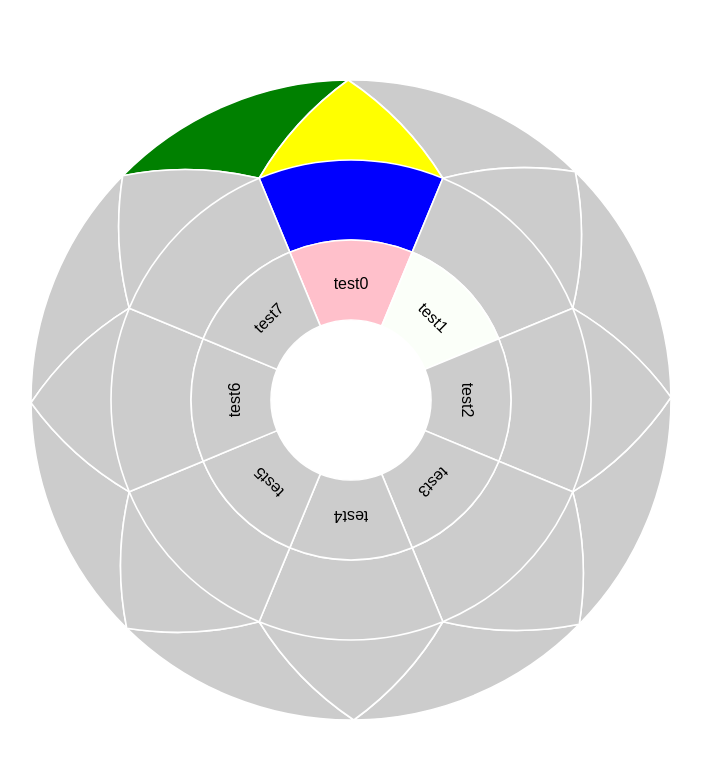
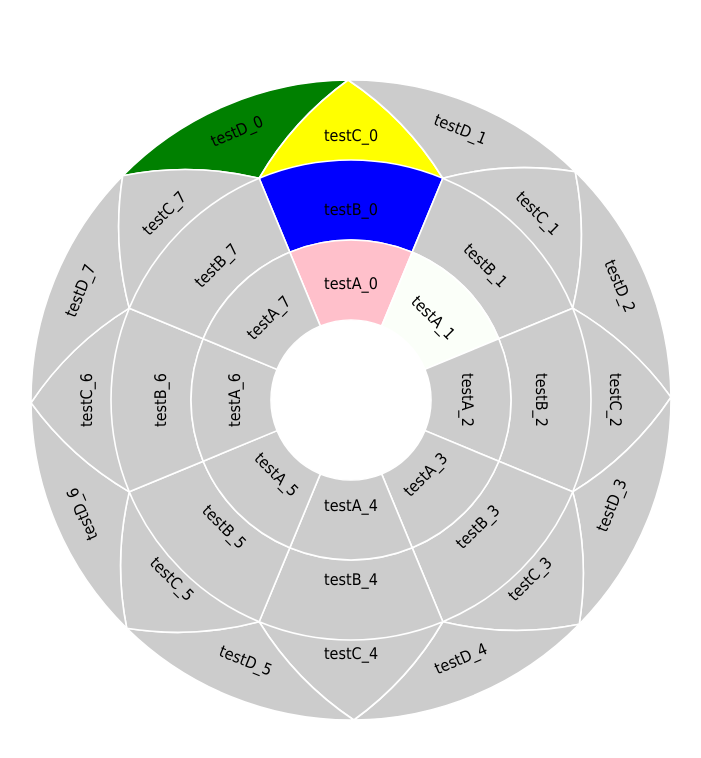
Before and after one commit to kwarpechowski/Components-for-psychological-research, a website: page plutchik/mobile.html in a window 1280 px wide. Shown: the whole page, without its empty margins (289-990 px from the left). Drawn offline with Linux system fonts and the light colour scheme.

Commit message:
prototype refactoring

```diff
--- a/plutchik/mobile.html
+++ b/plutchik/mobile.html
@@ -24,20 +24,26 @@
             fill: red;
         }
 
-        .four-0 {
+        svg text {
+            font-family: Tahoma;
+            font-size: 10px;
+            text-anchor:  middle;
+        }
+
+        .four0 {
             fill: green;
         }
-        .three-0 {
+        .three0 {
             fill: yellow;
         }
-        .two-0 {
+        .two0 {
             fill: blue;
         }
-        .one-0 {
+        .one0 {
             fill: pink;
         }
 
-        .one-1 {
+        .one1 {
             fill: #fbfff9;
         }
 
@@ -60,6 +66,43 @@
         var positionsThree = [];
         var positionsFour = [];
         var positionsPart = [];
+        var positionsPartTwo = [];
+        var positionsPartThree = [];
+        var positionsPartFour = [];
+        var positionsPartFourP = [];
+
+
+        var createPath = function(opt) {
+            var id = opt.id + opt.i;
+            var a = document.createElementNS("http://www.w3.org/2000/svg", "a");
+            a.setAttribute("href", "javascript:;");
+            var el = document.createElementNS("http://www.w3.org/2000/svg", "path");
+            el.setAttribute("d", opt.path);
+            el.setAttribute("class", id);
+            a.appendChild(el);
+            svg.appendChild(a);
+
+
+            var txt = document.createElementNS("http://www.w3.org/2000/svg", "text");
+            var textPath = document.createElementNS("http://www.w3.org/2000/svg", "textPath");
+            textPath.setAttributeNS("http://www.w3.org/1999/xlink", "xlink:href","#" +id);
+            textPath.setAttribute("startOffset", "50%");
+            var textNode = document.createTextNode(opt.text);
+            textPath.appendChild(textNode);
+            txt.appendChild(textPath);
+            a.appendChild(txt);
+
+            var p = document.createElementNS("http://www.w3.org/2000/svg", "path");
+            p.setAttribute("id", id);
+
+            if(i < 3 || i > 5) {
+                p.setAttribute("d", opt.textPath);
+            } else {
+                p.setAttribute("d", opt.textReversPath);
+            }
+
+            defs.appendChild(p);
+        };
 
         var getPosition = function(index, maxElements, move){
             if(!move) {
@@ -112,6 +155,20 @@
 
         }
 
+        var R = 125;
+        var maxElements = 8;
+        for(var i = 1; i<=maxElements; i++) {
+            var position = getPosition(i, maxElements);
+            var oy = Math.sin(position);
+            var ox = Math.cos(position);
+            var sizeY = 250 + oy * R;
+            var sizeX = 250 + ox * R;
+            positionsPartTwo.push({
+                x: sizeX,
+                y: sizeY
+            });
+        }
+
         var R = 150;
         var maxElements = 8;
         for(var i = 1; i<=maxElements; i++) {
@@ -121,6 +178,48 @@
             var sizeY = 250 + oy * R;
             var sizeX = 250 + ox * R;
             positionsThree.push({
+                x: sizeX,
+                y: sizeY
+            });
+        }
+
+        var R = 175;
+        var maxElements = 8;
+        for(var i = 1; i<=maxElements; i++) {
+            var position = getPosition(i, maxElements);
+            var oy = Math.sin(position);
+            var ox = Math.cos(position);
+            var sizeY = 250 + oy * R;
+            var sizeX = 250 + ox * R;
+            positionsPartThree.push({
+                x: sizeX,
+                y: sizeY
+            });
+        }
+
+        var R = 190;
+        var maxElements = 8;
+        for(var i = 1; i<=maxElements; i++) {
+            var position = getPosition(i, maxElements, 26);
+            var oy = Math.sin(position);
+            var ox = Math.cos(position);
+            var sizeY = 250 + oy * R;
+            var sizeX = 250 + ox * R;
+            positionsPartFour.push({
+                x: sizeX,
+                y: sizeY
+            });
+        }
+
+        var R = 190;
+        var maxElements = 8;
+        for(var i = 1; i<=maxElements; i++) {
+            var position = getPosition(i, maxElements, 20);
+            var oy = Math.sin(position);
+            var ox = Math.cos(position);
+            var sizeY = 250 + oy * R;
+            var sizeX = 250 + ox * R;
+            positionsPartFourP.push({
                 x: sizeX,
                 y: sizeY
             });
@@ -142,135 +241,49 @@
         }
 
 
-
-
         for(var i=0; i <8; i++) {
             if(i===0) {
-                var last = positionsFour[positionsFour.length-1];
-                var three = positionsThree[positionsThree.length-1];
+                var index = 7;
             } else {
-                var last = positionsFour[i - 1];
-                var three = positionsThree[i - 1];
+                var index = i-1;
             }
 
-            var a = document.createElementNS("http://www.w3.org/2000/svg", "a");
-            a.setAttribute("href", "javascript:;");
+            createPath({
+                i: i,
+                id: "four",
+                text: "testD_" + i,
+                path: "M"+positionsFour[index].x + " " + positionsFour[index].y +  "A 200 200 0 0,1 "+positionsFour[i].x + " " + positionsFour[i].y+" A 200 200 1 0,0 "+positionsThree[index].x+" "+positionsThree[index].y + " A 200 200 1 0,0 "+ positionsFour[index].x + " " + positionsFour[index].y,
+                textPath: "M" + positionsPartFourP[index].x +" " +positionsPartFourP[index].y + "  L " + positionsPartFour[i].x + " "+ positionsPartFour[i].y,
+                textReversPath: "M" + positionsPartFour[i].x +" " +positionsPartFour[i].y + "  L " + positionsPartFourP[index].x + " "+ positionsPartFourP[index].y
+            });
 
-            var el = document.createElementNS("http://www.w3.org/2000/svg", "path");
-            el.setAttribute("class", "four-"+i);
-            el.setAttribute("d", "M"+last.x + " " + last.y +  "A 200 200 0 0,1 "+positionsFour[i].x + " " + positionsFour[i].y+" A 200 200 1 0,0 "+three.x+" "+three.y + " A 200 200 1 0,0 "+ last.x + " " + last.y);
+            createPath({
+                i: i,
+                id: "three",
+                text: "testC_" + i,
+                path: "M"+positionsThree[index].x + " " + positionsThree[index].y +  "A 200 200 0 0,1 "+positionsThree[i].x + " " + positionsThree[i].y+" A 200 200 1 0,0 "+positionsFour[i].x+" "+positionsFour[i].y + " A 200 200 1 0,0 "+ positionsThree[index].x + " " + positionsThree[index].y,
+                textPath: "M" + positionsPartThree[index].x +" " +positionsPartThree[index].y + "  L " + positionsPartThree[i].x + " "+ positionsPartThree[i].y,
+                textReversPath: "M" + positionsPartThree[i].x +" " +positionsPartThree[i].y + "  L " + positionsPartThree[index].x + " "+ positionsPartThree[index].y
+            });
 
-            a.appendChild(el);
-            svg.appendChild(a);
+            createPath({
+                i: i,
+                id: "two",
+                text: "testB_" + i,
+                path: "M"+positionsThree[index].x + " " + positionsThree[index].y + "A 150 150 1 0,1 " + positionsThree[i].x + " "+ positionsThree[i].y  +" L" + positionsTwo[i].x + " "+ positionsTwo[i].y + "A 100 100 1 0,0 " + positionsTwo[index].x + " "+ positionsTwo[index].y  +" L "+ positionsThree[index].x + " " + positionsThree[index].y,
+                textPath: "M" + positionsPartTwo[index].x +" " +positionsPartTwo[index].y + "  L " + positionsPartTwo[i].x + " "+ positionsPartTwo[i].y,
+                textReversPath: "M" + positionsPartTwo[i].x +" " +positionsPartTwo[i].y + "  L " + positionsPartTwo[index].x + " "+ positionsPartTwo[index].y
+            });
 
-//            var size = document.getElementsByClassName("four-"+i)[0].getBBox();
-//            var txt = document.createElementNS("http://www.w3.org/2000/svg", "text");
-//            txt.setAttribute("dx", size.x + size.width/2);
-//            txt.setAttribute("dy", size.y + size.height/2);
-//            txt.setAttribute("class", "txt");
-//            txt.setAttribute("text-anchor", "middle");
-//            var textNode = document.createTextNode("txt"+i);
-//            txt.appendChild(textNode);
-//            a.appendChild(txt);
-        }
+            createPath({
+                i: i,
+                id: "one",
+                text: "testA_" + i,
+                path: "M"+positionsTwo[index].x + " " + positionsTwo[index].y + "A 100 100 1 0,1 " + positionsTwo[i].x + " "+ positionsTwo[i].y  +" L" + positions[i].x + " "+ positions[i].y + "A 50 50 1 0,0 " + positions[index].x + " "+ positions[index].y  +" L "+ positionsTwo[index].x + " " + positionsTwo[index].y,
+                textPath: "M" + positionsPart[index].x +" " +positionsPart[index].y + "  L " + positionsPart[i].x + " "+ positionsPart[i].y,
+                textReversPath: "M" + positionsPart[i].x +" " +positionsPart[i].y + "  L " + positionsPart[index].x + " "+ positionsPart[index].y
+            });
 
-
-        for(var i = 0; i<8; i++) {
-
-            if(i===0) {
-                var last = positionsThree[positionsThree.length-1];
-            } else {
-                var last = positionsThree[i-1];
-            }
-
-            var a = document.createElementNS("http://www.w3.org/2000/svg", "a")
-            a.setAttribute("href", "javascript:;")
-
-            var el = document.createElementNS("http://www.w3.org/2000/svg", "path");
-            el.setAttribute("class", "three-"+i);
-            el.setAttribute("d", "M"+last.x + " " + last.y +  "A 200 200 0 0,1 "+positionsThree[i].x + " " + positionsThree[i].y+" A 200 200 1 0,0 "+positionsFour[i].x+" "+positionsFour[i].y + " A 200 200 1 0,0 "+ last.x + " " + last.y);
-
-            a.appendChild(el);
-            svg.appendChild(a);
-
-//            var size = document.getElementsByClassName("three-"+i)[0].getBBox();
-//            var txt = document.createElementNS("http://www.w3.org/2000/svg", "text");
-//            txt.setAttribute("dx", size.x + size.width/2);
-//            txt.setAttribute("dy", size.y + size.height/2);
-//            txt.setAttribute("class", "txt");
-//            txt.setAttribute("text-anchor", "middle");
-//            var textNode = document.createTextNode("txt"+i);
-//            txt.appendChild(textNode);
-//            a.appendChild(txt);
-        }
-
-
-        for(var i=0; i <8; i++) {
-            if(i===0) {
-                var last = positionsThree[positionsThree.length-1];
-                var two = positionsTwo[positionsTwo.length-1];
-            } else {
-                var last = positionsThree[i - 1];
-                var two = positionsTwo[i - 1];
-            }
-
-            var a = document.createElementNS("http://www.w3.org/2000/svg", "a");
-            a.setAttribute("href", "javascript:;");
-
-            var el = document.createElementNS("http://www.w3.org/2000/svg", "path");
-            el.setAttribute("class", "two-"+i);
-            el.setAttribute("d", "M"+last.x + " " + last.y + "A 150 150 1 0,1 " + positionsThree[i].x + " "+ positionsThree[i].y  +" L" + positionsTwo[i].x + " "+ positionsTwo[i].y + "A 100 100 1 0,0 " + two.x + " "+ two.y  +" L "+ last.x + " " + last.y);
-
-            a.appendChild(el);
-            svg.appendChild(a);
-
-
-        }
-
-        for(var i=0; i <8; i++) {
-
-            if(i===0) {
-                var last = positionsTwo[positionsTwo.length-1];
-                var lastPart = positionsPart[positionsPart.length-1];
-                var one = positions[positions.length-1];
-            } else {
-                var last = positionsTwo[i - 1];
-                var lastPart = positionsPart[i - 1];
-                var one = positions[i - 1];
-            }
-
-            var a = document.createElementNS("http://www.w3.org/2000/svg", "a");
-            a.setAttribute("href", "javascript:;");
-            var el = document.createElementNS("http://www.w3.org/2000/svg", "path");
-
-            el.setAttribute("class", "one-"+i);
-            el.setAttribute("d", "M"+last.x + " " + last.y + "A 100 100 1 0,1 " + positionsTwo[i].x + " "+ positionsTwo[i].y  +" L" + positions[i].x + " "+ positions[i].y + "A 50 50 1 0,0 " + one.x + " "+ one.y  +" L "+ last.x + " " + last.y);
-
-            a.appendChild(el);
-            svg.appendChild(a);
-
-            var size = document.getElementsByClassName("one-"+i)[0].getBBox();
-            var txt = document.createElementNS("http://www.w3.org/2000/svg", "text");
-            txt.setAttribute("x", 0);
-            txt.setAttribute("y", 0);
-            txt.setAttribute("font-family", "Arial");
-            txt.setAttribute("font-size", "10");
-
-
-            txt.setAttribute("text-anchor", "middle");
-            var textPath = document.createElementNS("http://www.w3.org/2000/svg", "textPath");
-            textPath.setAttributeNS("http://www.w3.org/1999/xlink", "xlink:href","#one"+i);
-            textPath.setAttribute("startOffset", "50%");
-            var textNode = document.createTextNode("test"+i);
-            textPath.appendChild(textNode);
-            txt.appendChild(textPath);
-            a.appendChild(txt);
-
-
-            var p = document.createElementNS("http://www.w3.org/2000/svg", "path");
-            p.setAttribute("id", "one"+i);
-            p.setAttribute("d", "M" + lastPart.x +" " +lastPart.y + "  L " + positionsPart[i].x + " "+ positionsPart[i].y  +"");
-            defs.appendChild(p);
         }
 
 
```
